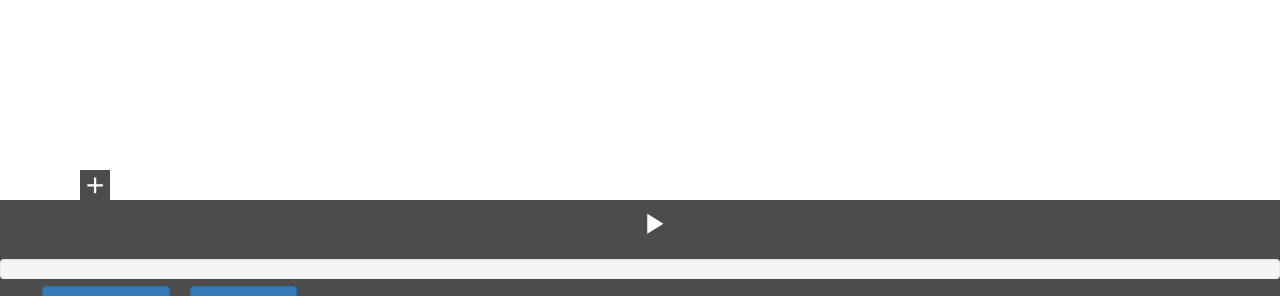
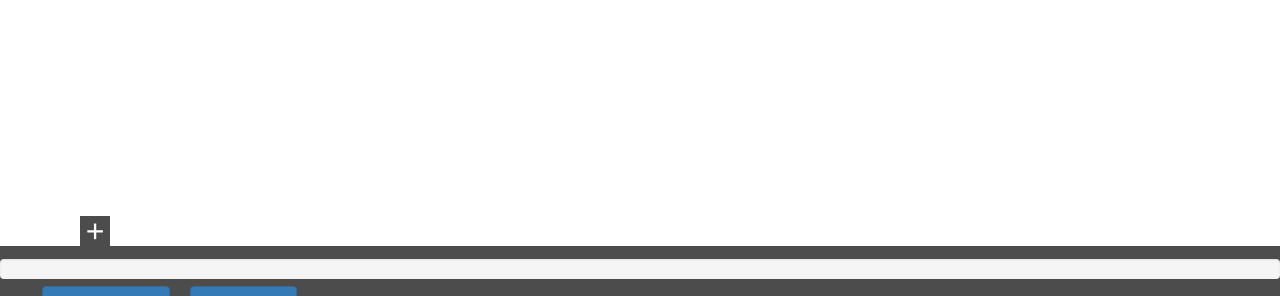
Before and after one commit to Wesleyleung/tmw448, a Django app: page / in a window 1280 px wide. Shown: the part 534-830 px from the top of the page. Run offline with Django 3.2, Linux system fonts and the light colour scheme; some libraries are stand-ins or nearby versions.

Commit message:
removing some divs from mockup html

```diff
--- a/nikeplusstanford/apps/fuelmapper/templates/fuelmapper/index.html
+++ b/nikeplusstanford/apps/fuelmapper/templates/fuelmapper/index.html
@@ -49,9 +49,9 @@
         <div id="tray-play-wrapper" class="row-fluid">
           <div class="row-fluid">
             <div class="span12">
-              <div class="span1" style="text-align: center">
+              <!--<div class="span1" style="text-align: center">
                 <a id="tray-play" href="#"><img src="{{ STATIC_URL }}img/playbutton.png" /></a>
-              </div>
+              </div>-->
               <div class="span10">
                 <div id="tray-progress-wrapper" class="progress">
                   <div id="tray-progress-bar" class="bar"></div>
```
